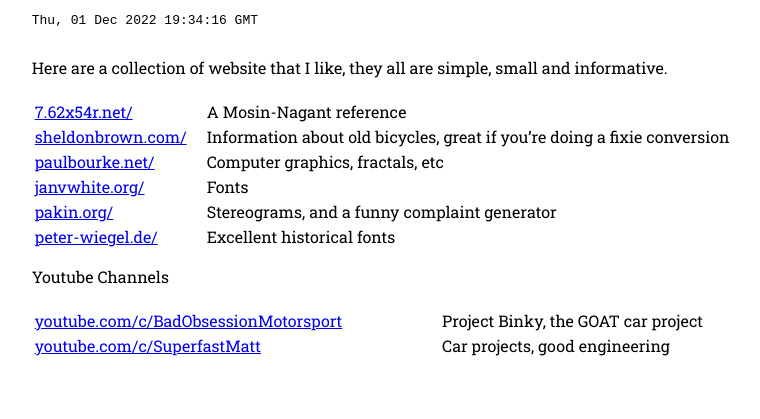
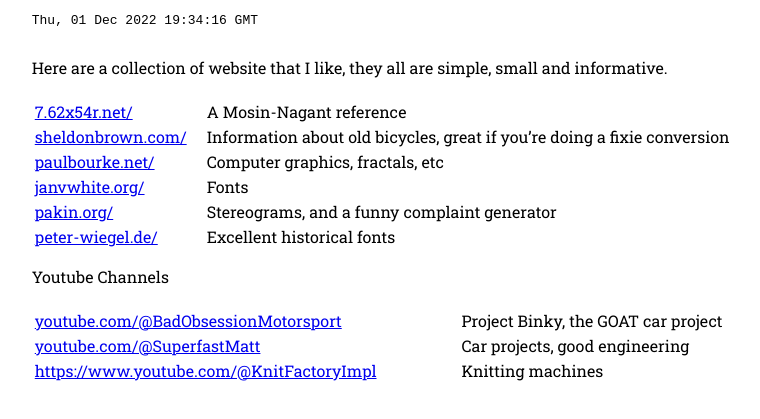
Before and after one commit to conorbergin/website, an Eleventy site: page src/Bookmarks.md in a window 1280 px wide. Shown: the part 167-586 px from the top of the page, without its empty margins (180-940 px from the left). Built offline with nearby package versions, Linux system fonts and the light colour scheme; Eleventy itself is replaced by a stand-in of ours; files that its build step writes are made by us from their sources; a web font is replaced by a local one.

Commit message:
update bookmarks

```diff
--- a/src/Bookmarks.md
+++ b/src/Bookmarks.md
@@ -18,5 +18,6 @@
 
 |                                      |                                     |
 | ------------------------------------ | ----------------------------------- |
-| youtube.com/c/BadObsessionMotorsport | Project Binky, the GOAT car project |
-| youtube.com/c/SuperfastMatt          | Car projects, good engineering      |
+| youtube.com/@BadObsessionMotorsport | Project Binky, the GOAT car project |
+| youtube.com/@SuperfastMatt          | Car projects, good engineering      |
+| https://www.youtube.com/@KnitFactoryImpl | Knitting machines |
```
